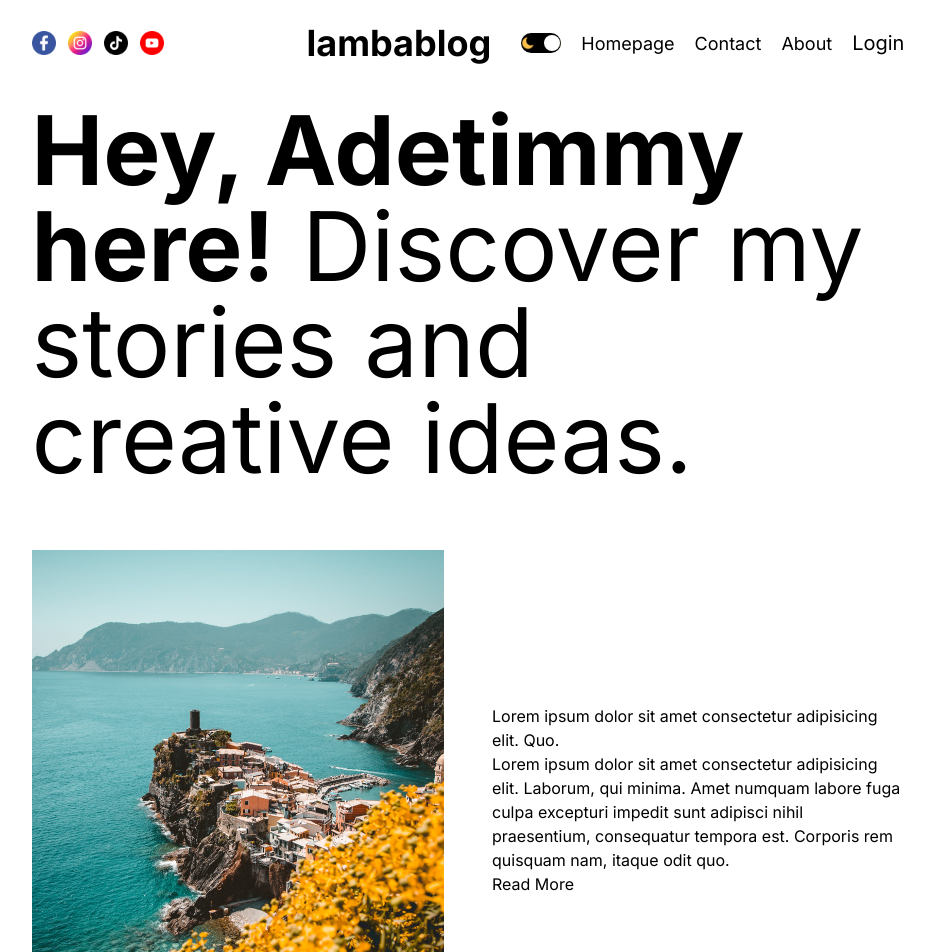
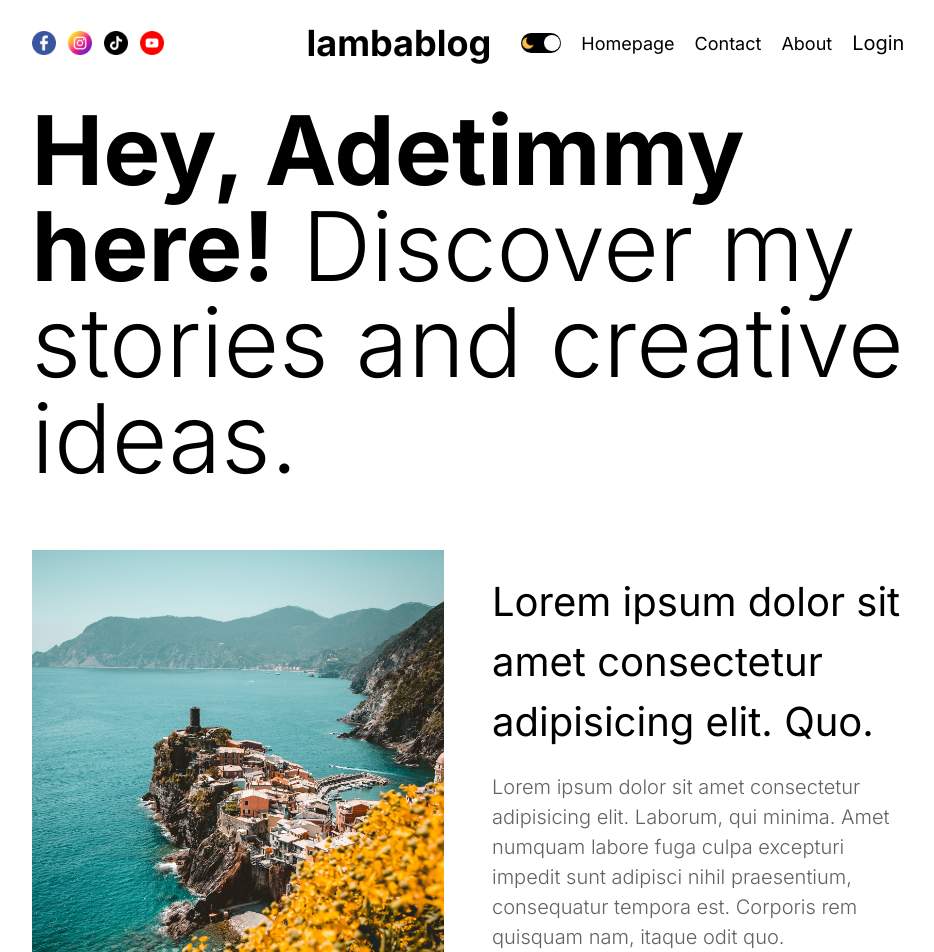
Before and after one commit to Adetimmy/Blog, a Next.js app: page / in a window 1280 px wide. Shown: the top 952 px of the page, without its empty margins (172-1106 px from the left). Built offline with nearby package versions, Linux system fonts and the light colour scheme.

Commit message:
done with featured component

```diff
--- a/src/app/components/Featured.tsx
+++ b/src/app/components/Featured.tsx
@@ -4,19 +4,19 @@ import React from 'react'
 export const Featured = () => {
   return (
     <div className='mt-8'>
-      <h1 className='text-8xl'>
-        <b>Hey, Adetimmy here!</b> Discover my stories and creative ideas.
+      <h1 className='text-8xl font-light'>
+        <b className='font-bold'>Hey, Adetimmy here!</b> Discover my stories and creative ideas.
       </h1>
       <div className='mt-16 flex items-center gap-12'>
         <div className='flex-1 h-[500px] relative'>
-          <Image src='/p1.jpeg' alt='img' fill />
+          <Image src='/p1.jpeg' alt='img' fill className='object-cover'/>
         </div>
-        <div className='flex-1'>
-          <h1 className=''>Lorem ipsum dolor sit amet consectetur adipisicing elit. Quo.</h1>
-          <p className=''>
+        <div className='flex-1 flex-col gap-5 flex'>
+          <h1 className='text-[40px]'>Lorem ipsum dolor sit amet consectetur adipisicing elit. Quo.</h1>
+          <p className=' font-light text-[20px] text-softTextColor'>
             Lorem ipsum dolor sit amet consectetur adipisicing elit. Laborum, qui minima. Amet numquam labore fuga culpa excepturi impedit sunt adipisci nihil praesentium, consequatur tempora est. Corporis rem quisquam nam, itaque odit quo.
           </p>
-          <button className=''>Read More</button>
+          <button className='py-4 px-5 rounded-md w-max bg-softBg text-textColor'>Read More</button>
         </div>
       </div>
     </div>
```
